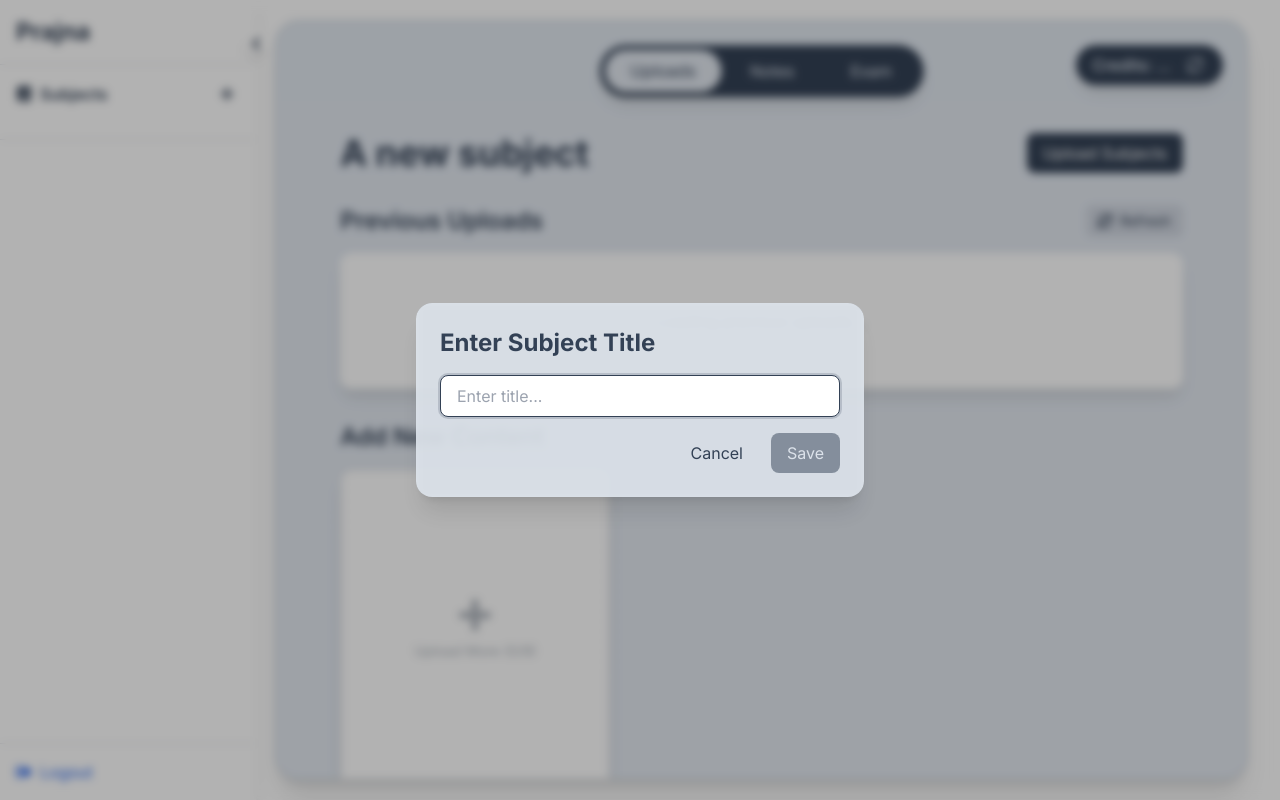
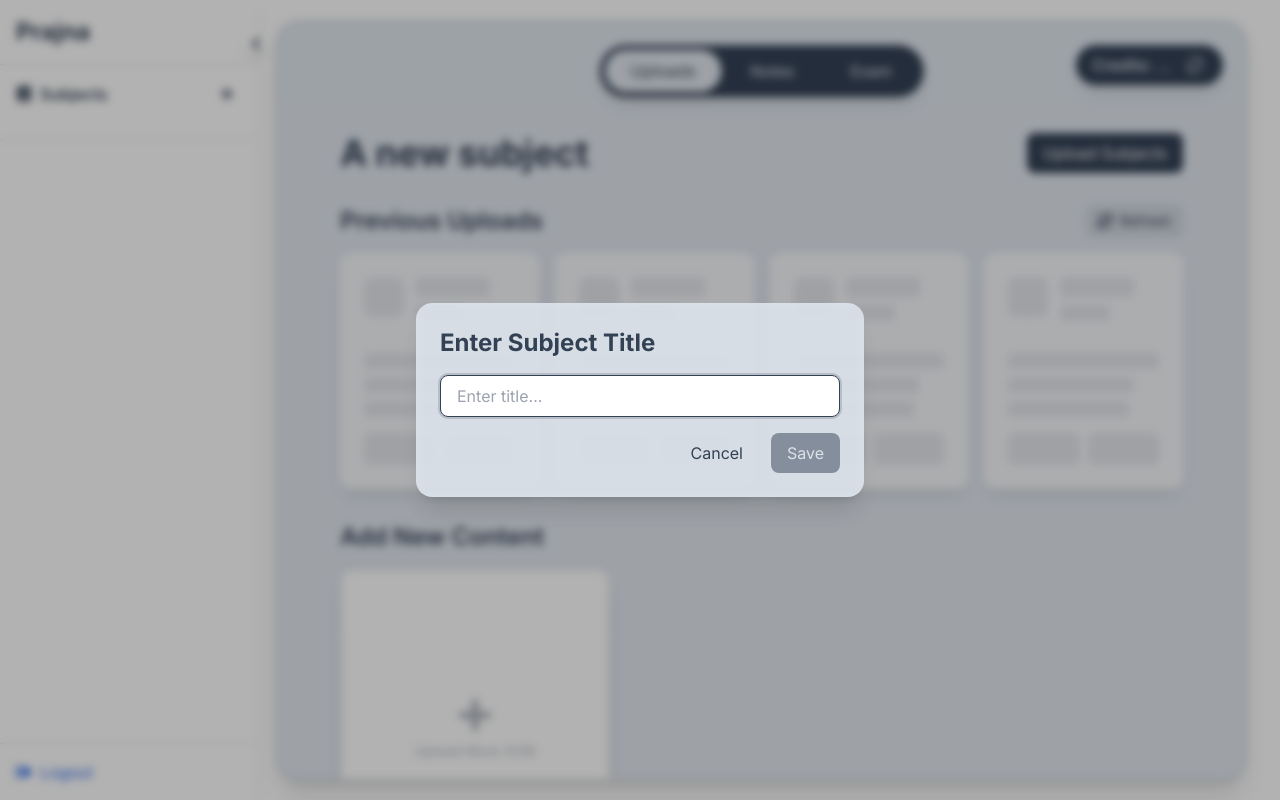
Before and after one commit to Anshul00Sharma/prajnai, a Next.js app: page /subject in a window 1280 px wide. Built offline with nearby package versions, Linux system fonts and the light colour scheme.

Commit message:
fix loading component

```diff
--- a/src/app/(with-nav)/subject/page.tsx
+++ b/src/app/(with-nav)/subject/page.tsx
@@ -203,10 +203,28 @@ export default function SubjectPage() {
             </button>
           </div>
           {isLoading ? (
-            <div className="bg-white rounded-xl shadow-lg p-6">
-              <p className="text-theme-primary/60 text-center py-8">
-                Loading previous uploads...
-              </p>
+            <div className="grid grid-cols-1 sm:grid-cols-2 lg:grid-cols-3 xl:grid-cols-4 gap-4">
+              {Array.from({ length: 4 }).map((_, index) => (
+                <div
+                  key={`loading-${index}`}
+                  className="bg-white rounded-xl shadow-lg p-6 animate-pulse"
+                >
+                  <div className="flex items-start">
+                    <div className="w-10 h-10 bg-gray-200 rounded-lg mr-3"></div>
+                    <div className="flex-1">
+                      <div className="h-5 bg-gray-200 rounded w-3/4 mb-2"></div>
+                      <div className="h-4 bg-gray-200 rounded w-1/2 mb-4"></div>
+                    </div>
+                  </div>
+                  <div className="h-4 bg-gray-200 rounded w-full mb-2 mt-4"></div>
+                  <div className="h-4 bg-gray-200 rounded w-5/6 mb-2"></div>
+                  <div className="h-4 bg-gray-200 rounded w-4/5 mb-4"></div>
+                  <div className="flex gap-2 mt-4">
+                    <div className="h-8 bg-gray-200 rounded-md w-1/2"></div>
+                    <div className="h-8 bg-gray-200 rounded-md w-1/2"></div>
+                  </div>
+                </div>
+              ))}
             </div>
           ) : previousUploads.length === 0 ? (
             <div className="bg-white rounded-xl shadow-lg p-6">
--- a/src/app/(with-nav)/topic/page.tsx
+++ b/src/app/(with-nav)/topic/page.tsx
@@ -202,8 +202,28 @@ export default function TopicPage() {
         </div>
 
         {isLoading ? (
-          <div className="flex justify-center items-center h-40">
-            <div className="w-8 h-8 border-4 border-theme-primary border-t-transparent rounded-full animate-spin"></div>
+          <div className="grid grid-cols-1 sm:grid-cols-2 lg:grid-cols-3 xl:grid-cols-4 gap-4">
+            {Array.from({ length: 4 }).map((_, index) => (
+              <div
+                key={`loading-${index}`}
+                className="bg-white rounded-xl shadow-lg p-6 animate-pulse"
+              >
+                <div className="flex items-start">
+                  <div className="w-10 h-10 bg-gray-200 rounded-lg mr-3"></div>
+                  <div className="flex-1">
+                    <div className="h-5 bg-gray-200 rounded w-3/4 mb-2"></div>
+                    <div className="h-4 bg-gray-200 rounded w-1/2 mb-4"></div>
+                  </div>
+                </div>
+                <div className="h-4 bg-gray-200 rounded w-full mb-2 mt-4"></div>
+                <div className="h-4 bg-gray-200 rounded w-5/6 mb-2"></div>
+                <div className="h-4 bg-gray-200 rounded w-4/5 mb-4"></div>
+                <div className="flex gap-2 mt-4">
+                  <div className="h-8 bg-gray-200 rounded-md w-1/2"></div>
+                  <div className="h-8 bg-gray-200 rounded-md w-1/2"></div>
+                </div>
+              </div>
+            ))}
           </div>
         ) : error ? (
           <div className="p-4 bg-red-100 text-red-700 rounded-lg">{error}</div>
```
